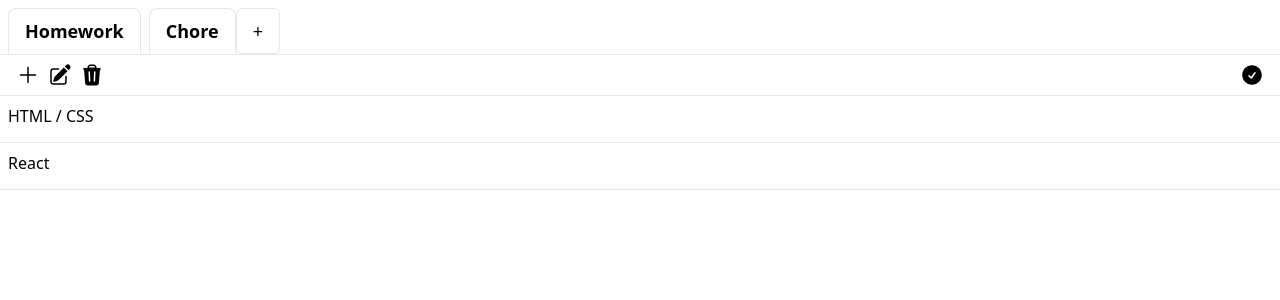
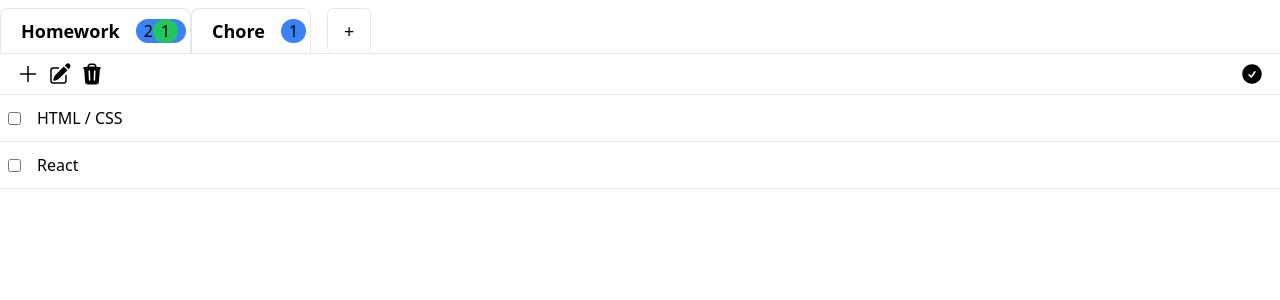
Before and after one commit to HugoTourneur/TodoList, a Next.js app: page / in a window 1280 px wide. Both pictures are taken after a click on the button "Homework". Shown: the top 300 px of the page. Built offline with nearby package versions, Linux system fonts and the light colour scheme.

Commit message:
feat: try to add and style the number of task and done task

```diff
--- a/components/AddListButton.jsx
+++ b/components/AddListButton.jsx
@@ -10,7 +10,7 @@ const AddListButton = () => {
 
   return (
     <>
-      <button className="border rounded-md px-4 py-2 text-lg" onClick={handleClick}>+</button>
+      <button className="mx-4 border-t border-x rounded-md px-4 py-2 text-lg" onClick={handleClick}>+</button>
       {showAddListModal ? (<AddListModal />) : null}
     </>
   )
--- a/components/ListHeader.jsx
+++ b/components/ListHeader.jsx
@@ -2,8 +2,10 @@ import { useCallback, useContext } from "react"
 import { context } from "../pages/_app"
 
 const ListHeader = (props) => {
-  const { children, list, key, ...otherProps } = props
-  const { setDisplayedList } = useContext(context)
+  const { children, list, key, id, ...otherProps } = props
+  const { setDisplayedList, state } = useContext(context)
+  const totalTask = Object.values(state.todoList[id].todos).length
+  const doneTask = state.todoList[id].doneTask
 
   const handleClick = useCallback(() => {
     setDisplayedList(list)
@@ -12,8 +14,12 @@ const ListHeader = (props) => {
   )
 
   return (
-    <li key={key} className="ml-2 border-x border-t rounded-t-lg">
-      <button className="text-lg font-bold px-4 py-2 active:bg-slate-50" onClick={handleClick} {...otherProps}>{children}</button>
+    <li key={key} className="border-x border-t rounded-t-lg">
+      <div className="flex items-center px-1">
+        <button className="text-lg font-bold px-4 py-2 active:bg-slate-50" onClick={handleClick} {...otherProps}>{children}</button>
+
+        <div className="bg-blue-500 rounded-full px-2 flex items-end">{totalTask}{doneTask > 0 ? <div className="bg-green-500 rounded-full px-2 ">{doneTask}</div> : <></>}  </div>
+      </div>
     </li>
   )
 }
--- a/components/NameList.jsx
+++ b/components/NameList.jsx
@@ -9,7 +9,7 @@ const NameList = () => {
 return (
     <ul className="flex">
     {Object.values(lists).map((item) => (
-        <ListHeader list={ item } key={`${item.id}${item.name}`}>{item.name}</ListHeader>
+      <ListHeader list={item} key={`${item.id}${item.name}`} id={item.id}>{item.name}</ListHeader>
       ))}
     </ul>
   )
--- a/components/business/AddListForm.jsx
+++ b/components/business/AddListForm.jsx
@@ -25,6 +25,7 @@ const AddListForm = () => {
         [lastId]: {
           id: state.lastTodoListId+1,
           name: values.description,
+          doneTask: 0,
           todos: {},
         },
       },
--- a/components/business/ModifyListForm.jsx
+++ b/components/business/ModifyListForm.jsx
@@ -26,6 +26,7 @@ const ModifyListForm = (props) => {
         const updatedList = {
           id: item.id,
           name: values.description,
+          doneTask: item.doneTask,
           todos: item.todos
         }
 
--- a/components/generic/Task.jsx
+++ b/components/generic/Task.jsx
@@ -9,6 +9,11 @@ const Task = (props) => {
 </svg>
 
   const handleClick = useCallback(() => {
+    if (state.todoList[displayedList.id].todos[id].done === true)
+    {
+      state.todoList[displayedList.id].doneTask -= 1
+    }
+
     delete state.todoList[displayedList.id].todos[id]
     setState(() => {
       return {
@@ -17,11 +22,28 @@ const Task = (props) => {
     })
   }, [displayedList.id, id, setState, state])
 
+  const handleCheckBox = useCallback(() => {
+    if (state.todoList[displayedList.id].todos[id].done === true)
+    {
+      state.todoList[displayedList.id].todos[id].done = false
+      state.todoList[displayedList.id].doneTask -= 1
+    } else {
+      state.todoList[displayedList.id].todos[id].done = true
+      state.todoList[displayedList.id].doneTask += 1
+    }
+
+    setState(() => {
+      return {
+        ...state
+      }
+    })
+  }, [setState, displayedList.id, id, state])
+
   return (
     <li key={key} className="p-2 border-b flex gap-4 item-center justify-between group">
-      <div>
+      <div className="flex gap-4 items-center">
+        <input type="checkbox" className="bg-gray-500 checked:bg-green-500" onChange={handleCheckBox}/>
         <span>{object.description}</span>
-        <span>{object.status}</span>
       </div>
       <div className="invisible group-hover:visible">
         <button onClick={handleClick}>{delIcon}</button>
--- a/pages/_app.js
+++ b/pages/_app.js
@@ -10,6 +10,7 @@ const MyApp = ({ Component, pageProps }) => {
       0: {
       id: 0,
       name: "Homework",
+      doneTask: 1,
       todos: {
         1: {
           description: "HTML / CSS",
@@ -24,6 +25,7 @@ const MyApp = ({ Component, pageProps }) => {
       1: {
         id: 1,
         name: "Chore",
+        doneTask: 0,
         todos: {
           1: {
             description: "Take a shower",
```
